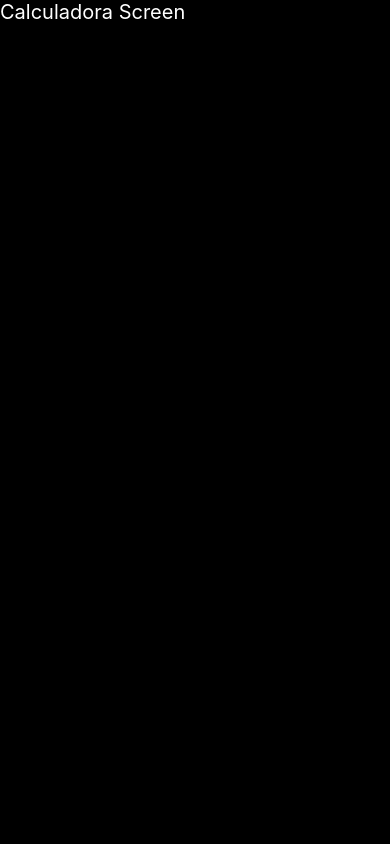
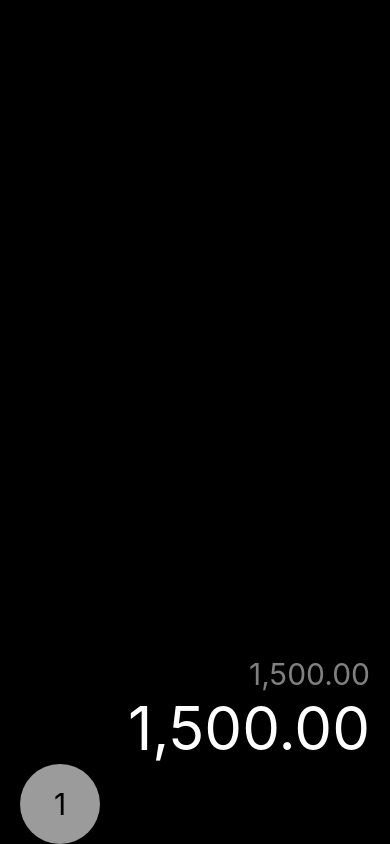
Before and after one commit to quinojuan/myCalculator, a React Native app: screen / in a window 390 px wide. Built offline with nearby package versions, Linux system fonts and the light colour scheme.

Commit message:
boton y estilos

```diff
--- a/src/screens/CalculadoraScreen.tsx
+++ b/src/screens/CalculadoraScreen.tsx
@@ -3,8 +3,20 @@
 
 export const CalculadoraScreen = () => {
   return (
-    <View>
-      <Text style={styles.texto}>Calculadora Screen</Text>
+    <View style={ styles.calculadoraContainer }>
+      <Text style={styles.resultadoPequeno}>1,500.00</Text>
+      <Text style={styles.resultado}>1,500.00</Text>
+
+      <View>
+
+{/* Boton */}
+<View style={ styles.boton }>
+  <Text style={ styles.botonTexto }>1</Text>
+</View>
+
+      </View>
+
+
     </View>
   );
 };
--- a/src/theme/appTheme.tsx
+++ b/src/theme/appTheme.tsx
@@ -1,12 +1,38 @@
-import {StyleSheet} from 'react-native';
+import {AppRegistry, StyleSheet} from 'react-native';
 
 export const styles = StyleSheet.create({
   fondo: {
     flex: 1,
     backgroundColor: 'black',
   },
-  texto: {
+  calculadoraContainer: {
+    flex: 1,
+    justifyContent: 'flex-end',
+    paddingHorizontal: 20,
+  },
+  resultado: {
     color: 'white',
-    fontSize: 20
+    fontSize: 60,
+    textAlign: 'right'
+  },
+  resultadoPequeno: {
+    color: '#rgba(255,255,255, 0.5)',
+    fontSize: 30,
+    textAlign: 'right'
+  },
+  boton: {
+    width: 80,
+    height: 80,
+    backgroundColor: '#9b9b9b',
+    borderRadius: 50,
+    justifyContent: 'center',
+    // alignItems: 'center'
+  },
+  botonTexto: {
+    textAlign: 'center',
+    padding: 10,
+    fontSize: 30,
+    color: 'black',
+    fontWeight: '400'
   }
 });
```
